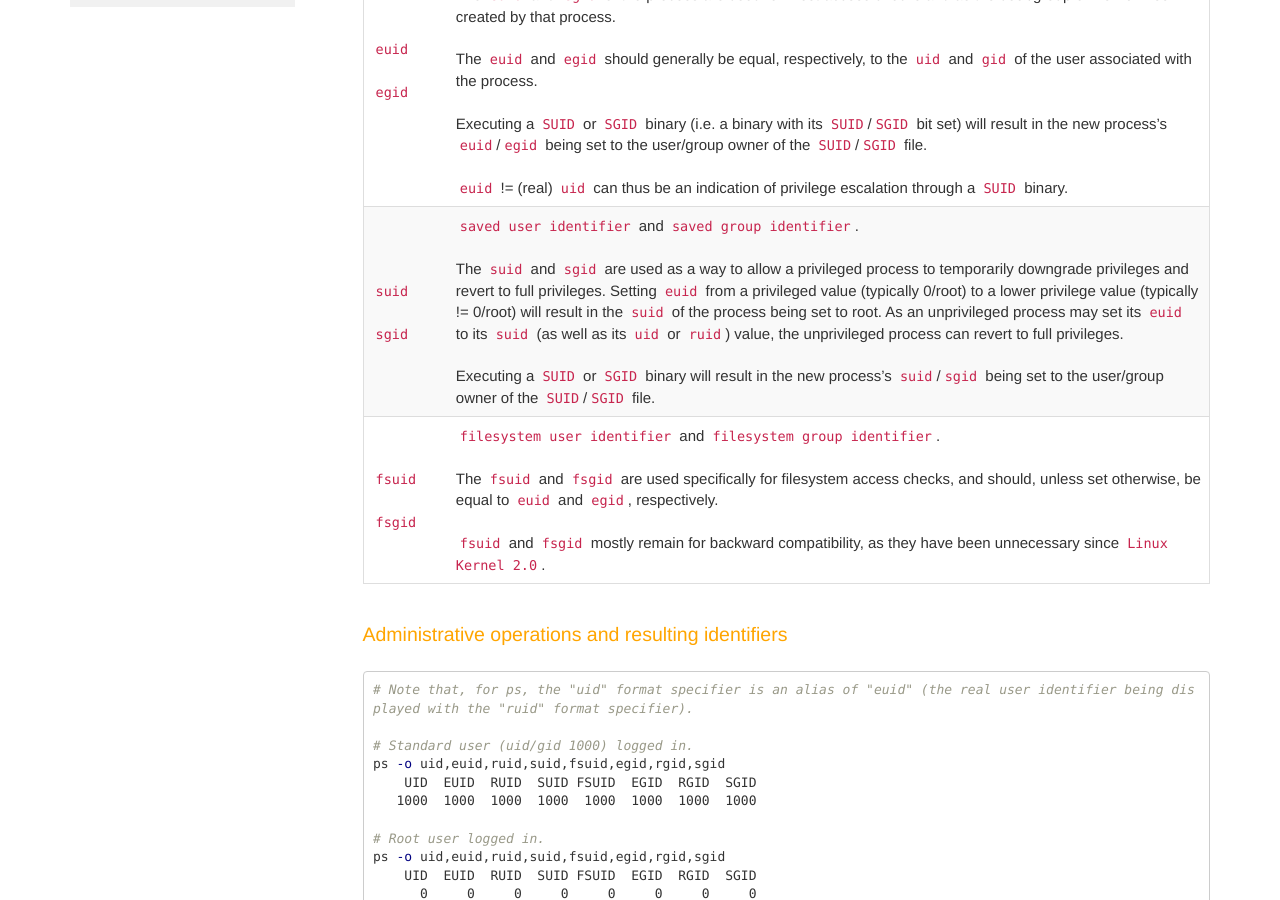
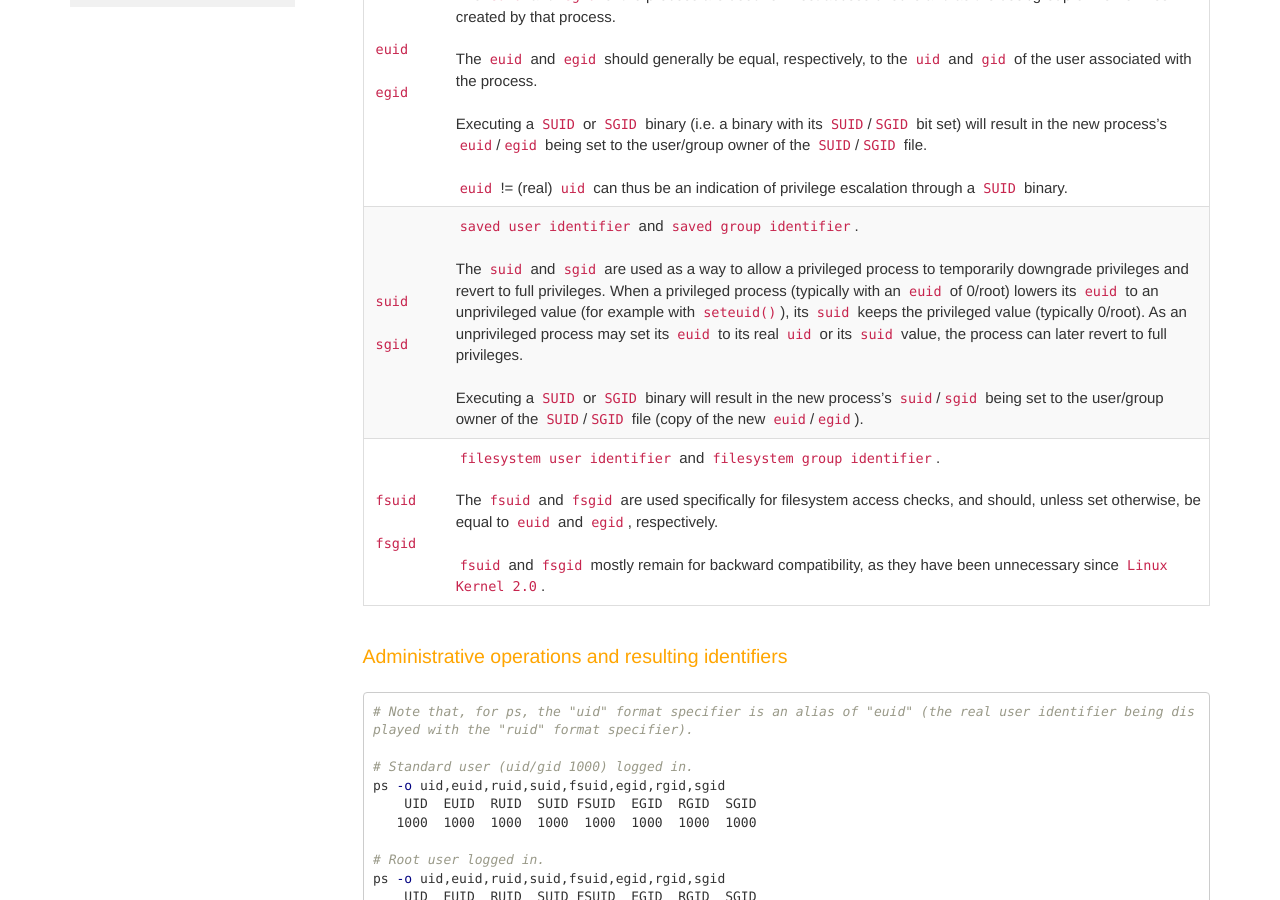
Before and after one commit to Qazeer/artefacts.help, a Jekyll site: the page built from pages/linux/user_and_group_identifiers.md, in a window 1280 px wide and 900 px high, scrolled down 1115 px. Built offline with Jekyll 4.4.1, drawn with Linux system fonts in a browser that asks for light colours; comment, search, counter and statistics services are not loaded.

Commit message:
[Artefact] Linux user and group identifiers - Fix the seteuid() suid description

```diff
--- a/pages/linux/user_and_group_identifiers.md
+++ b/pages/linux/user_and_group_identifiers.md
@@ -20,7 +20,7 @@ user and group identifiers.
 |------------|-------------|
 | `uid` / `ruid` <br><br> `gid` / `rgid` | `(real) user identifier` and `(real) group identifier`. <br><br> On Linux, the `uid` and `gid` of a process are its real identifiers (also referred to as `ruid` and `rgid`), which determine who owns the process. <br><br> The `uid` and `gid` are uniquely linked, respectively, to a specific user and group. The association between the `uid`/`gid` and textual usernames/group names is defined in the `/etc/passwd` and `/etc/group` files. <br><br> In addition to being used as identifiers in process credentials, the `uid` and `gid` are also stored in the `inodes` of the file system. <br><br> The real identifiers are inherited from the parent process. Only privileged processes (with the `CAP_SETUID` / `CAP_SETGID` capabilities, such as root processes) can set the real identifiers of a process to arbitrary values. <br><br> If executing a `SUID` or `SGID` binary, the real identifiers of the new process will remain inherited from the invoking process. <br><br> If calling a command through `sudo` (a `SUID` binary owned by root): <br> - The `sudo` process itself will run with the `euid` of root and the real `uid` of the invoking process. <br> - The command executed through `sudo` will run with `uid`, `euid`, `gid`, and `egid` set to root, as `sudo` sets the real identifiers to 0. |
 | `euid` <br><br> `egid` | `effective user identifier` and `effective group identifier`. <br><br> The `euid` and `egid` of the process are used for most access checks and as the user/group owner for files created by that process. <br><br> The `euid` and `egid` should generally be equal, respectively, to the `uid` and `gid` of the user associated with the process. <br><br> Executing a `SUID` or `SGID` binary (i.e. a binary with its `SUID`/`SGID` bit set) will result in the new process's `euid`/`egid` being set to the user/group owner of the `SUID`/`SGID` file. <br><br> `euid` != (real) `uid` can thus be an indication of privilege escalation through a `SUID` binary. |
-| `suid` <br><br> `sgid` | `saved user identifier` and `saved group identifier`. <br><br> The `suid` and `sgid` are used as a way to allow a privileged process to temporarily downgrade privileges and revert to full privileges. Setting `euid` from a privileged value (typically 0/root) to a lower privilege value (typically != 0/root) will result in the `suid` of the process being set to root. As an unprivileged process may set its `euid` to its `suid` (as well as its `uid` or `ruid`) value, the unprivileged process can revert to full privileges. <br><br> Executing a `SUID` or `SGID` binary will result in the new process's `suid`/`sgid` being set to the user/group owner of the `SUID`/`SGID` file. |
+| `suid` <br><br> `sgid` | `saved user identifier` and `saved group identifier`. <br><br> The `suid` and `sgid` are used as a way to allow a privileged process to temporarily downgrade privileges and revert to full privileges. When a privileged process (typically with an `euid` of 0/root) lowers its `euid` to an unprivileged value (for example with `seteuid()`), its `suid` keeps the privileged value (typically 0/root). As an unprivileged process may set its `euid` to its real `uid` or its `suid` value, the process can later revert to full privileges. <br><br> Executing a `SUID` or `SGID` binary will result in the new process's `suid`/`sgid` being set to the user/group owner of the `SUID`/`SGID` file (copy of the new `euid`/`egid`). |
 | `fsuid` <br><br> `fsgid` | `filesystem user identifier` and `filesystem group identifier`. <br><br> The `fsuid` and `fsgid` are used specifically for filesystem access checks, and should, unless set otherwise, be equal to `euid` and `egid`, respectively. <br><br> `fsuid` and `fsgid` mostly remain for backward compatibility, as they have been unnecessary since `Linux Kernel 2.0`. |
 
 ### Administrative operations and resulting identifiers
```
